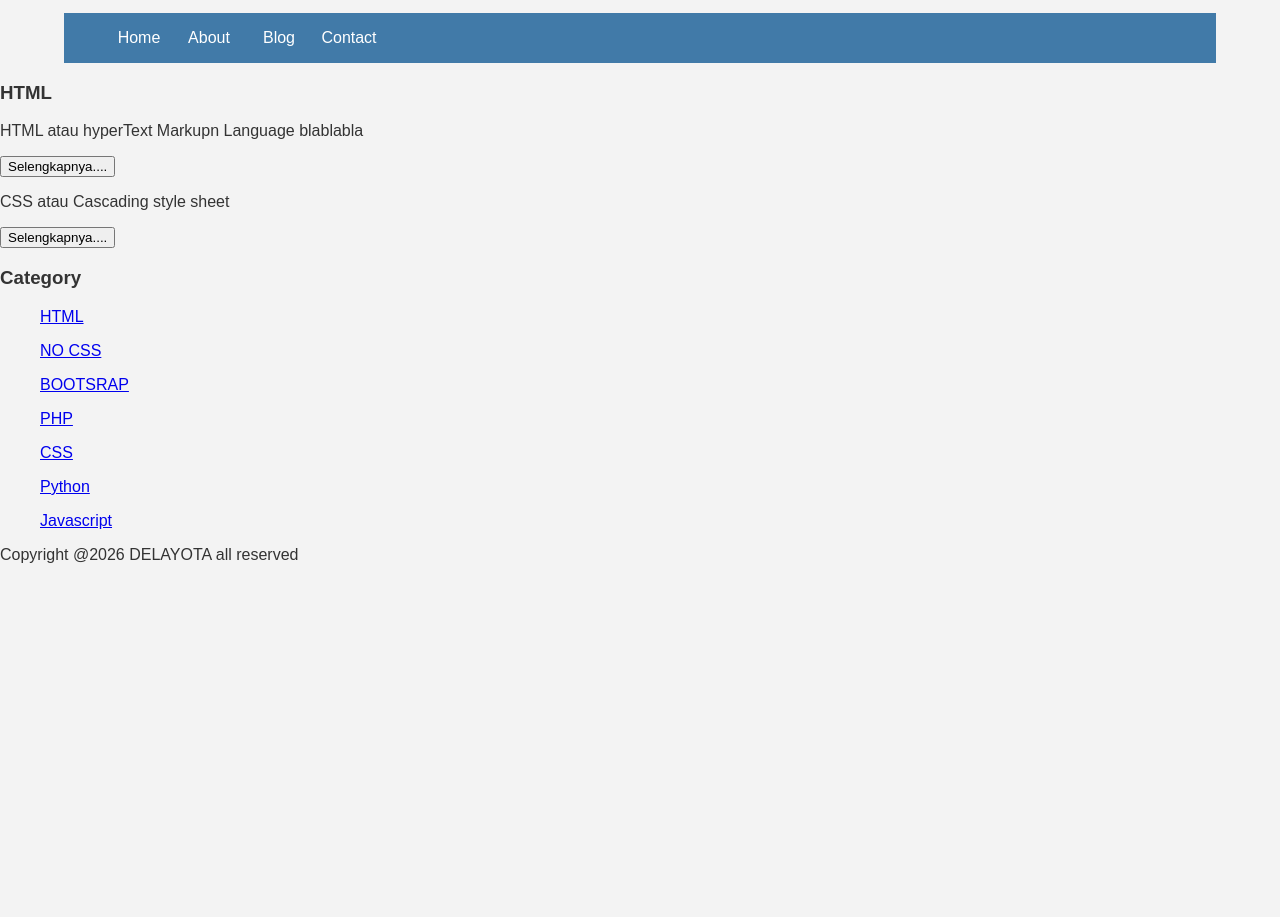
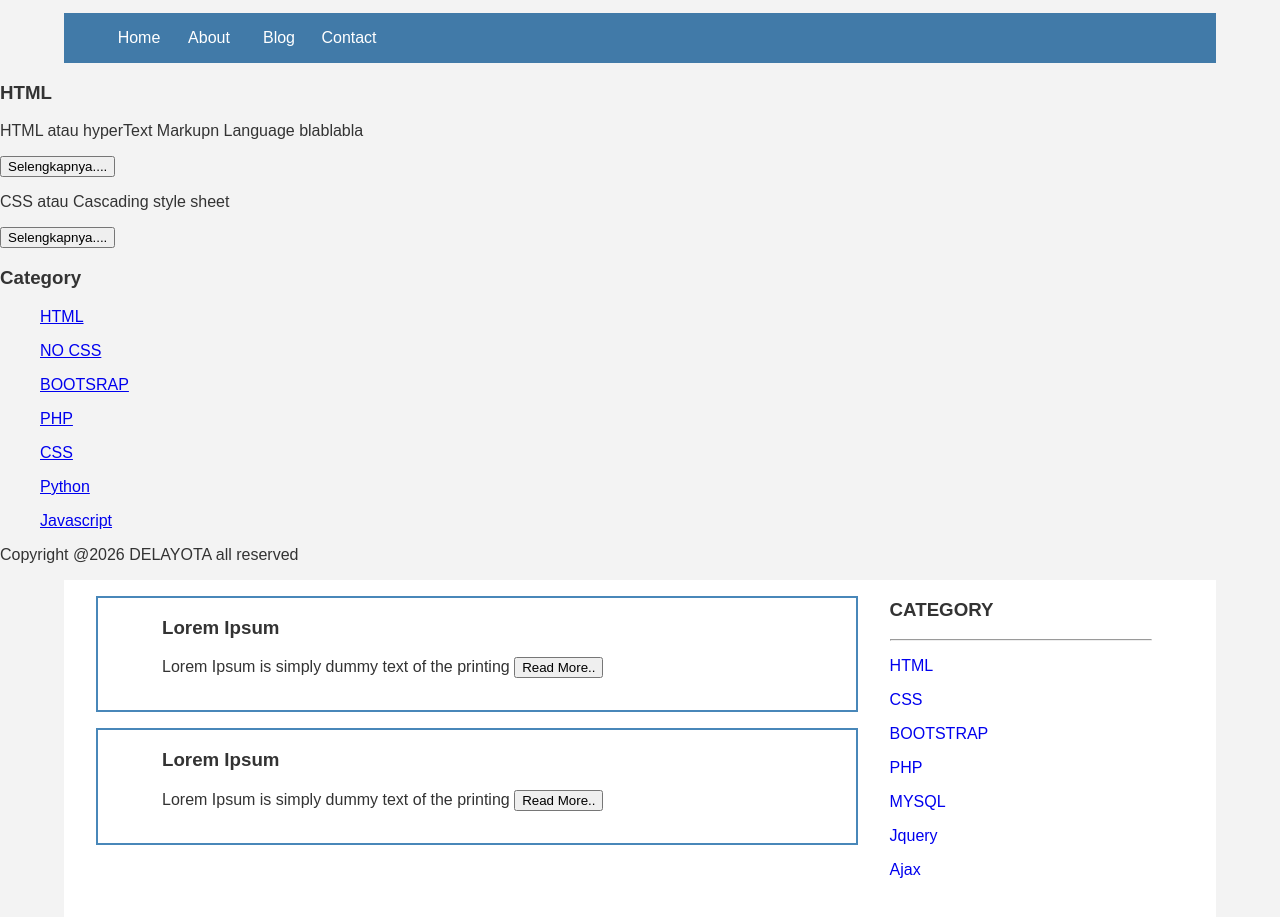
Before and after one commit to bhimma62/bima, a plain HTML site: page index.html in a window 1280 px wide. Shown: the part 143-1060 px from the top of the page. Before the commit the page ends 800 px from the top, so only its background shows below. Drawn offline with Linux system fonts and the light colour scheme.

Commit message:
Update index.html

```diff
--- a/index.html
+++ b/index.html
@@ -39,3 +39,52 @@
   <p>Copyright @2026 DELAYOTA all reserved</p>
  </body>
 </html>
+
+
+
+<div class="content">
+        <div class="jarak">
+                <!-- kiri -->
+                <div class="kiri">
+                        <!-- blog -->
+                        <div class="border">
+                                <div class="jarak">
+                                        <h3>Lorem Ipsum</h3>
+                                        <p>Lorem Ipsum is simply dummy text of the printing
+                                        <button class="btn">Read More..</button>
+                                </div>
+                        </div>
+                        <!-- end blog -->
+                        <!-- blog -->
+                        <div class="border">
+                                <div class="jarak">
+                                        <h3>Lorem Ipsum</h3>
+                                        <p>Lorem Ipsum is simply dummy text of the printing
+                                        <button class="btn">Read More..</button>
+                                </div>
+                        </div>
+                        <!-- end blog -->
+                </div>
+                <!-- kiri -->
+                <!-- kanan -->
+                <div class="kanan">
+                        <div class="jarak">
+                                <h3>CATEGORY</h3>
+                                <hr/>
+                                <p><a href="#" class="undecor">HTML</a></p>
+                                <p><a href="#" class="undecor">CSS</a></p>
+                                <p><a href="#" class="undecor">BOOTSTRAP</a></p>
+                                <p><a href="#" class="undecor">PHP</a></p>
+                                <p><a href="#" class="undecor">MYSQL</a></p>
+                                <p><a href="#" class="undecor">Jquery</a></p>
+                                <p><a href="#" class="undecor">Ajax</a></p>
+                        </div>
+                </div>
+                <!-- kanan ->
+        </div>
+</div>
+<div class="footer">
+        <div class="jarak">
+                <p>copyright 2021 codekop all reserved</p>
+        </div>
+</div>
```
